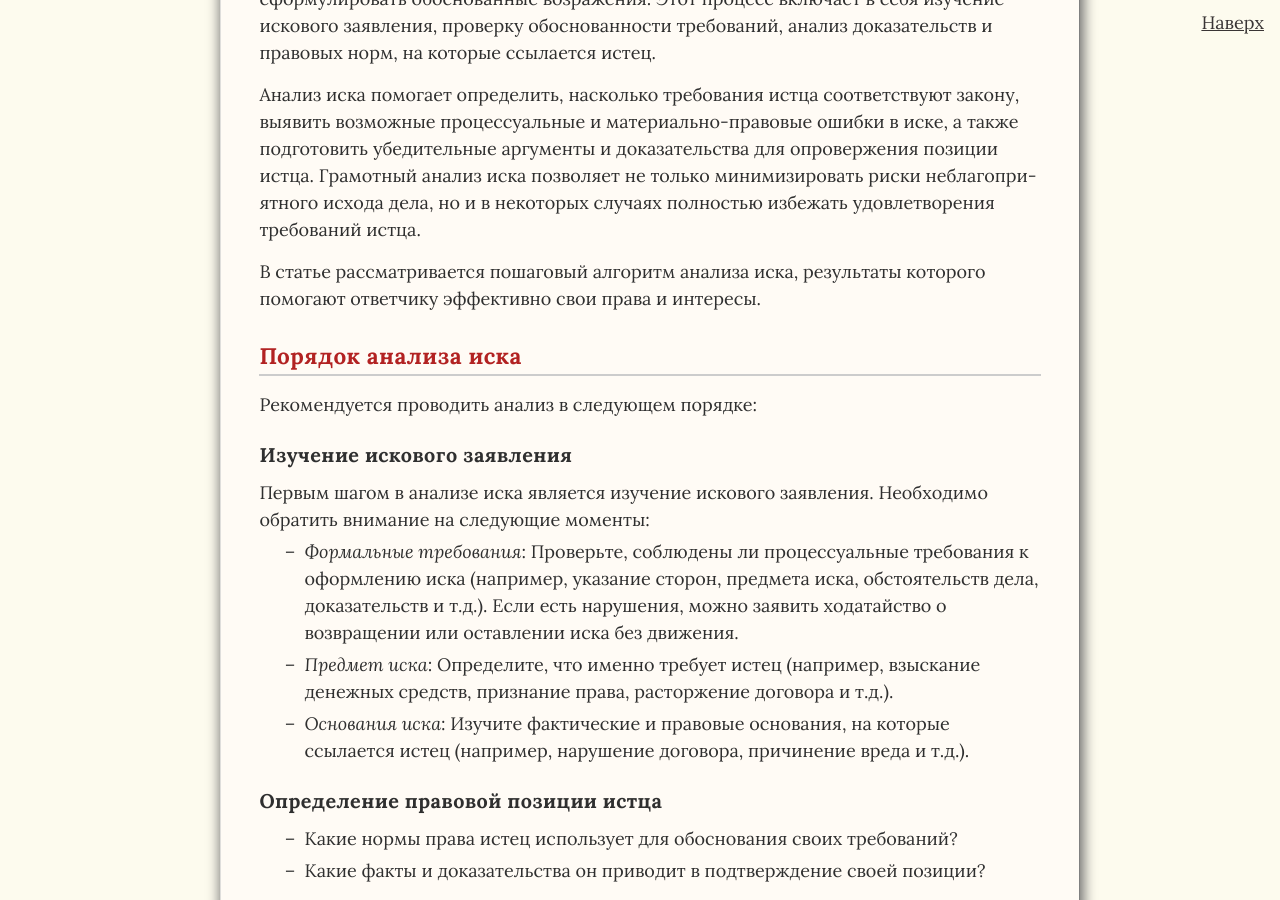
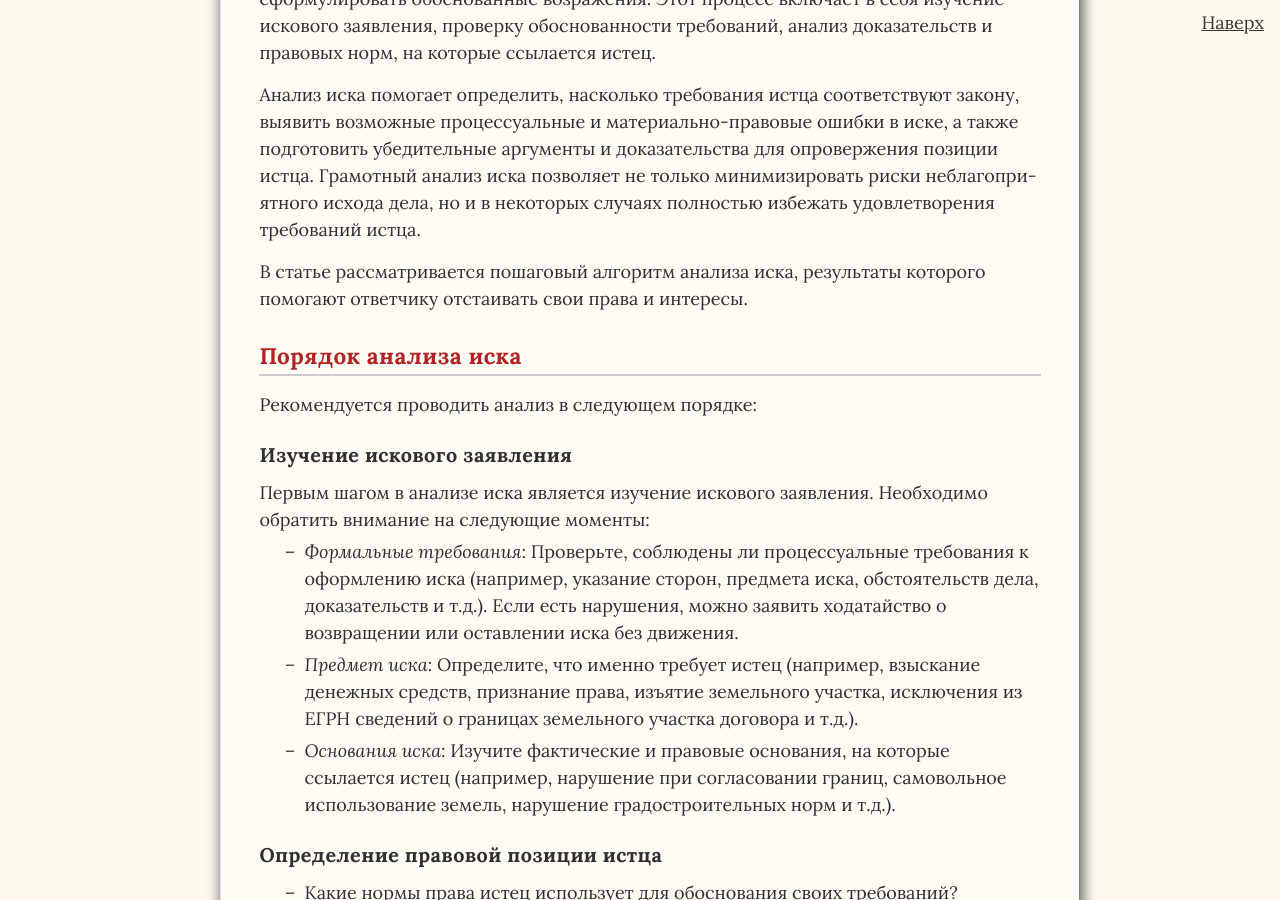
Before and after one commit to SergSi/land-use-art, a Jekyll site: the page built from _posts/2025-03-09-isk.md, in a window 1280 px wide and 900 px high, scrolled down 1189 px. Built offline with Jekyll 4.4.1, drawn with Linux system fonts in a browser that asks for light colours; some web fonts are replaced; some of the changed text lies outside the part shown.

Commit message:
Update 2025-03-09-isk.md

```diff
--- a/_posts/2025-03-09-isk.md
+++ b/_posts/2025-03-09-isk.md
@@ -8,7 +8,7 @@ class: methods
 
 Анализ иска помогает определить, насколько требования истца соответствуют закону, выявить возможные процессуальные и материально-правовые ошибки в иске, а также подготовить убедительные аргументы и доказательства для опровержения позиции истца. Грамотный анализ иска позволяет не только минимизировать риски неблагоприятного исхода дела, но и в некоторых случаях полностью избежать удовлетворения требований истца.
 
-В статье рассматривается пошаговый алгоритм анализа иска, результаты которого помогают ответчику эффективно свои права и интересы.
+В статье рассматривается пошаговый алгоритм анализа иска, результаты которого помогают ответчику отстаивать свои права и интересы.
 
 ## Порядок анализа иска
 
@@ -19,8 +19,8 @@ class: methods
 Первым шагом в анализе иска является изучение искового заявления. Необходимо обратить внимание на следующие моменты:
 
    - *Формальные требования*: Проверьте, соблюдены ли процессуальные требования к оформлению иска (например, указание сторон, предмета иска, обстоятельств дела, доказательств и т.д.). Если есть нарушения, можно заявить ходатайство о возвращении или оставлении иска без движения.
-   - *Предмет иска*: Определите, что именно требует истец (например, взыскание денежных средств, признание права, расторжение договора и т.д.).
-   - *Основания иска*: Изучите фактические и правовые основания, на которые ссылается истец (например, нарушение договора, причинение вреда и т.д.).
+   - *Предмет иска*: Определите, что именно требует истец (например, взыскание денежных средств, признание права, изъятие земельного участка, исключения из ЕГРН сведений о границах земельного участка договора и т.д.).
+   - *Основания иска*: Изучите фактические и правовые основания, на которые ссылается истец (например, нарушение при согласовании границ, самовольное использование земель, нарушение градостроительных норм и т.д.).
 
 ###  Определение правовой позиции истца
    - Какие нормы права истец использует для обоснования своих требований?
```
Also changed, not shown: other parts of _posts/2025-03-09-isk.md (+1 -1 lines).
